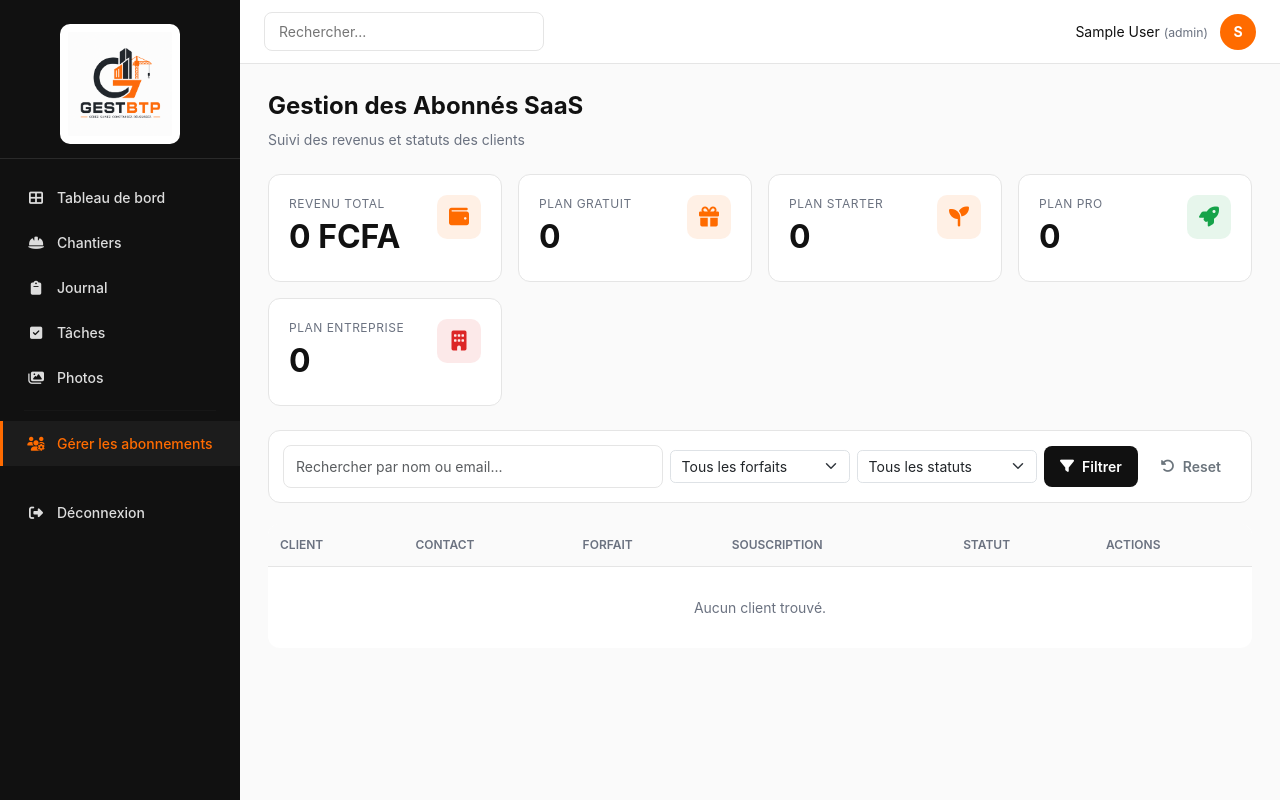
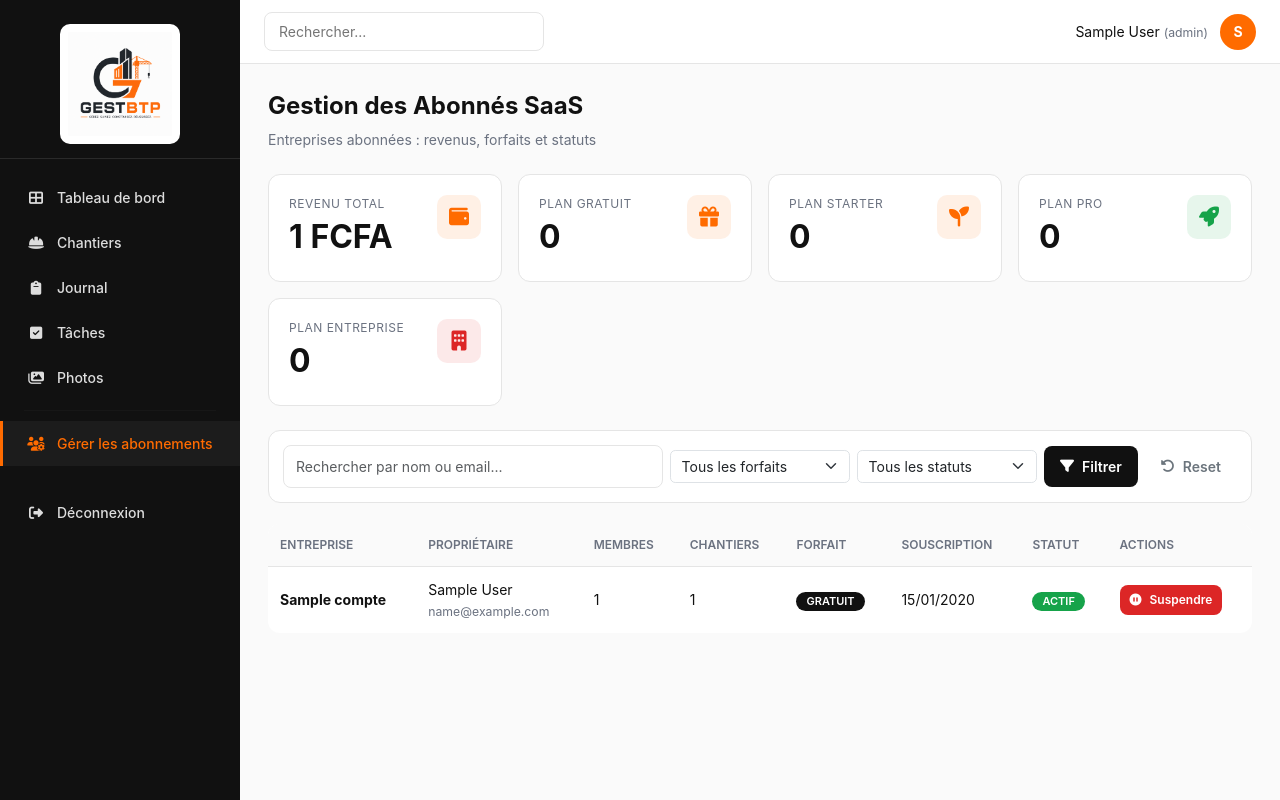
Before and after one commit to danielzehima/gestbtp, a Flask app: page /abonnes in a window 1280 px wide. Run offline with Flask 3, Linux system fonts and the light colour scheme; a user stored in the database is signed in; tables that the repository leaves empty hold one stand-in row (values such as "Sample post").

Commit message:
Multi-tenant: Compte (entreprise) holds subscription; per-company limits
- New Compte model (entreprise/tenant) holding plan/statut_abo/revenu;
  users.compte_id + chantiers.compte_id (Supabase migration applied)
- compte_service.get_or_create_compte; created on registration; chantiers
  attached to the creator's company
- plans.py: plan resolved from the company; chantier & user limits counted
  per company (can_create_chantier / can_add_user)
- GenuisPay webhook updates the COMPANY subscription
- Admin 'abonnes' page lists companies (members, chantiers, plan, status)
- Backfill: existing users got a company + their chantiers attached

Co-Authored-By: Claude Opus 4.8 <noreply@anthropic.com>

```diff
--- a/app/__init__.py
+++ b/app/__init__.py
@@ -38,7 +38,7 @@ def create_app(config_name='development'):
             pass
 
     # Import des modèles (pour Alembic / create_all)
-    from app.models import user, chantier, rapport, tache, photo, notification  # noqa
+    from app.models import user, compte, chantier, rapport, tache, photo, notification  # noqa
 
     @login_manager.user_loader
     def load_user(user_id):
--- a/app/auth/routes.py
+++ b/app/auth/routes.py
@@ -39,6 +39,9 @@ def register():
         user.set_password(form.password.data)
         db.session.add(user)
         db.session.commit()
+        # Création de l'entreprise (compte/tenant) dont l'utilisateur est propriétaire
+        from app.services.compte_service import get_or_create_compte
+        get_or_create_compte(user)
         flash("Compte créé. Vous pouvez vous connecter.", 'success')
         return redirect(url_for('auth.login'))
     return render_template('auth/register.html', form=form)
--- a/app/chantiers/routes.py
+++ b/app/chantiers/routes.py
@@ -5,7 +5,7 @@ from app.models.chantier import Chantier, StatutChantier
 from app.models.user import User, RoleEnum
 from app.chantiers.forms import ChantierForm
 from app.auth.decorators import role_required
-from app.utils.plans import can_create_chantier, chantiers_restants
+from app.utils.plans import can_create_chantier, chantiers_restants, get_compte
 
 chantiers_bp = Blueprint('chantiers', __name__)
 
@@ -52,7 +52,11 @@ def nouveau():
         if Chantier.query.filter_by(reference=form.reference.data).first():
             flash("Cette référence existe déjà.", 'danger')
         else:
+            # Rattachement du chantier à l'entreprise du créateur
+            from app.services.compte_service import get_or_create_compte
+            compte = get_or_create_compte(current_user) if not current_user.is_admin else get_compte(current_user)
             ch = Chantier(
+                compte_id=compte.id if compte else None,
                 nom=form.nom.data, reference=form.reference.data,
                 adresse=form.adresse.data,
                 client_id=form.client_id.data or None,
--- a/app/dashboard/routes.py
+++ b/app/dashboard/routes.py
@@ -6,6 +6,7 @@ from app.models.chantier import Chantier, StatutChantier
 from app.models.rapport import Rapport
 from app.models.tache import Tache, StatutTache
 from app.models.user import User, RoleEnum, PlanEnum, StatutAboEnum
+from app.models.compte import Compte
 from app.auth.decorators import role_required
 from app.extensions import db
 
@@ -50,31 +51,28 @@ def index():
 @login_required
 @role_required('admin')
 def abonnes():
+    """Liste des ENTREPRISES abonnées (comptes/tenants)."""
     q = request.args.get('q', '')
     plan_filter = request.args.get('plan', '')
     statut_filter = request.args.get('statut', '')
 
-    # L'admin voit TOUS les abonnés clients (y compris les Gratuits)
-    query = User.query.filter_by(role=RoleEnum.CLIENT)
-
+    query = Compte.query
     if q:
-        like_str = f"%{q}%"
-        query = query.filter((User.nom.ilike(like_str)) | (User.email.ilike(like_str)))
+        query = query.filter(Compte.nom.ilike(f"%{q}%"))
     if plan_filter:
         query = query.filter_by(plan=PlanEnum(plan_filter))
     if statut_filter:
         query = query.filter_by(statut_abo=StatutAboEnum(statut_filter))
 
-    clients = query.order_by(User.date_souscription.desc().nullslast()).all()
+    comptes = query.order_by(Compte.date_souscription.desc().nullslast()).all()
 
-    total_revenu = db.session.query(func.sum(User.revenu_genere)) \
-        .filter_by(role=RoleEnum.CLIENT).scalar() or 0
+    total_revenu = db.session.query(func.sum(Compte.revenu_genere)).scalar() or 0
 
     def count_plan(p):
-        return User.query.filter_by(role=RoleEnum.CLIENT, plan=p).count()
+        return Compte.query.filter_by(plan=p).count()
 
     stats = {
-        'total_clients': User.query.filter_by(role=RoleEnum.CLIENT).count(),
+        'total_comptes': Compte.query.count(),
         'gratuit': count_plan(PlanEnum.GRATUIT),
         'starter': count_plan(PlanEnum.STARTER),
         'pro': count_plan(PlanEnum.PRO),
@@ -83,7 +81,7 @@ def abonnes():
     }
 
     return render_template('dashboard/abonnes.html',
-                           clients=clients,
+                           comptes=comptes,
                            stats=stats,
                            q=q,
                            plan_filter=plan_filter,
@@ -94,12 +92,12 @@ def abonnes():
 @login_required
 @role_required('admin')
 def toggle_status(id):
-    client = User.query.get_or_404(id)
-    if client.statut_abo == StatutAboEnum.ACTIF:
-        client.statut_abo = StatutAboEnum.SUSPENDU
-        flash(f"L'abonnement de {client.nom} a été suspendu.", 'warning')
+    compte = Compte.query.get_or_404(id)
+    if compte.statut_abo == StatutAboEnum.ACTIF:
+        compte.statut_abo = StatutAboEnum.SUSPENDU
+        flash(f"L'abonnement de {compte.nom} a été suspendu.", 'warning')
     else:
-        client.statut_abo = StatutAboEnum.ACTIF
-        flash(f"L'abonnement de {client.nom} a été réactivé.", 'success')
+        compte.statut_abo = StatutAboEnum.ACTIF
+        flash(f"L'abonnement de {compte.nom} a été réactivé.", 'success')
     db.session.commit()
     return redirect(url_for('dashboard.abonnes'))
--- a/app/models/chantier.py
+++ b/app/models/chantier.py
@@ -15,6 +15,7 @@ class Chantier(db.Model):
     __tablename__ = 'chantiers'
 
     id = db.Column(db.Integer, primary_key=True)
+    compte_id = db.Column(db.Integer, db.ForeignKey('comptes.id'))  # entreprise propriétaire
     nom = db.Column(db.String(200), nullable=False)
     reference = db.Column(db.String(50), unique=True, nullable=False, index=True)
     adresse = db.Column(db.String(255))
--- a/app/models/user.py
+++ b/app/models/user.py
@@ -47,7 +47,11 @@ class User(UserMixin, db.Model):
     reset_token = db.Column(db.String(255))
     reset_expires = db.Column(db.DateTime)
 
-    # Champs d'abonnement SaaS
+    # Rattachement à une entreprise (compte/tenant qui porte l'abonnement)
+    compte_id = db.Column(db.Integer, db.ForeignKey('comptes.id'))
+
+    # Champs d'abonnement SaaS — CONSERVÉS pour compatibilité / repli.
+    # La source de vérité de l'abonnement est désormais le Compte (entreprise).
     plan = db.Column(
         db.Enum(PlanEnum, name='planenum', values_callable=enum_values),
         default=PlanEnum.GRATUIT)
--- a/app/payments/routes.py
+++ b/app/payments/routes.py
@@ -73,22 +73,28 @@ def webhook():
         current_app.logger.warning(f"Webhook GenuisPay : client introuvable ({email}).")
         return jsonify(ok=False, error='customer not found'), 404
 
-    # 4) Mise à jour de l'abonnement
+    # 4) Mise à jour de l'abonnement AU NIVEAU DE L'ENTREPRISE (compte)
+    from app.services.compte_service import get_or_create_compte
+    compte = get_or_create_compte(user)
+
     nouveau_plan = _map_plan(data.get('plan') or data.get('plan_code'))
     if nouveau_plan:
-        user.plan = nouveau_plan
+        compte.plan = nouveau_plan
+        user.plan = nouveau_plan  # on garde le champ user synchronisé (compat.)
+    compte.statut_abo = StatutAboEnum.ACTIF
     user.statut_abo = StatutAboEnum.ACTIF
-    user.date_souscription = datetime.utcnow()
+    compte.date_souscription = datetime.utcnow()
 
-    # Cumul du revenu généré
+    # Cumul du revenu généré (sur l'entreprise)
     montant = data.get('amount') or data.get('montant') or 0
     try:
-        user.revenu_genere = (user.revenu_genere or 0) + Decimal(str(montant))
+        compte.revenu_genere = (compte.revenu_genere or 0) + Decimal(str(montant))
     except (InvalidOperation, TypeError):
         pass
 
     db.session.commit()
     current_app.logger.info(
-        f"Webhook GenuisPay : {user.email} -> plan={user.plan.value}, +{montant}")
+        f"Webhook GenuisPay : {user.email} (entreprise {compte.nom}) "
+        f"-> plan={compte.plan.value}, +{montant}")
 
-    return jsonify(ok=True, user=user.email, plan=user.plan.value), 200
+    return jsonify(ok=True, user=user.email, compte=compte.nom, plan=compte.plan.value), 200
--- a/app/templates/dashboard/abonnes.html
+++ b/app/templates/dashboard/abonnes.html
@@ -2,7 +2,7 @@
 {% block title %}Gestion des Abonnés - GESTBTP{% endblock %}
 {% block content %}
 <h1 class="page-title">Gestion des Abonnés SaaS</h1>
-<p class="page-subtitle">Suivi des revenus et statuts des clients</p>
+<p class="page-subtitle">Entreprises abonnées : revenus, forfaits et statuts</p>
 
 <div class="stats-grid">
   <div class="stat-card">
@@ -75,8 +75,10 @@
 <table class="data">
   <thead>
     <tr>
-      <th>Client</th>
-      <th>Contact</th>
+      <th>Entreprise</th>
+      <th>Propriétaire</th>
+      <th>Membres</th>
+      <th>Chantiers</th>
       <th>Forfait</th>
       <th>Souscription</th>
       <th>Statut</th>
@@ -84,25 +86,27 @@
     </tr>
   </thead>
   <tbody>
-    {% for client in clients %}
+    {% for c in comptes %}
     <tr>
-      <td><strong>{{ client.nom }}</strong></td>
-      <td>{{ client.email }}<br><small style="color:var(--text-muted)">{{ client.telephone or '' }}</small></td>
-      <td><span class="badge badge-dark" style="background:#111;color:#fff">{{ client.plan.value|capitalize }}</span></td>
-      <td>{{ client.date_souscription.strftime('%d/%m/%Y') if client.date_souscription else '—' }}</td>
+      <td><strong>{{ c.nom }}</strong></td>
+      <td>{{ c.owner.nom if c.owner else '—' }}<br><small style="color:var(--text-muted)">{{ c.owner.email if c.owner else '' }}</small></td>
+      <td>{{ c.nb_membres }}</td>
+      <td>{{ c.nb_chantiers }}</td>
+      <td><span class="badge badge-dark" style="background:#111;color:#fff">{{ c.plan.value|capitalize }}</span></td>
+      <td>{{ c.date_souscription.strftime('%d/%m/%Y') if c.date_souscription else '—' }}</td>
       <td>
-        {% if client.statut_abo.value == 'actif' %}
+        {% if c.statut_abo.value == 'actif' %}
           <span class="badge badge-success" style="background:#16A34A;color:#fff">Actif</span>
-        {% elif client.statut_abo.value == 'suspendu' %}
+        {% elif c.statut_abo.value == 'suspendu' %}
           <span class="badge badge-warning" style="background:#F59E0B;color:#fff">Suspendu</span>
         {% else %}
           <span class="badge badge-danger" style="background:#DC2626;color:#fff">Annulé</span>
         {% endif %}
       </td>
       <td>
-        <form method="post" action="{{ url_for('dashboard.toggle_status', id=client.id) }}" style="display:inline">
+        <form method="post" action="{{ url_for('dashboard.toggle_status', id=c.id) }}" style="display:inline">
           <input type="hidden" name="csrf_token" value="{{ csrf_token() }}">
-          {% if client.statut_abo.value == 'actif' %}
+          {% if c.statut_abo.value == 'actif' %}
             <button type="submit" class="btn btn-danger btn-sm" data-confirm="Suspendre cet abonnement ?">
               <i class="fas fa-pause-circle"></i> Suspendre
             </button>
@@ -116,7 +120,7 @@
     </tr>
     {% else %}
     <tr>
-      <td colspan="6" style="text-align:center; padding:30px; color:var(--text-muted);">Aucun client trouvé.</td>
+      <td colspan="8" style="text-align:center; padding:30px; color:var(--text-muted);">Aucune entreprise abonnée.</td>
     </tr>
     {% endfor %}
   </tbody>
```
Also changed, not shown: app/models/compte.py (added, +49 -0 lines), app/services/compte_service.py (added, +25 -0 lines), app/utils/plans.py (+41 -7 lines), migrations_sql/04_multitenant_comptes.sql (added, +22 -0 lines).
